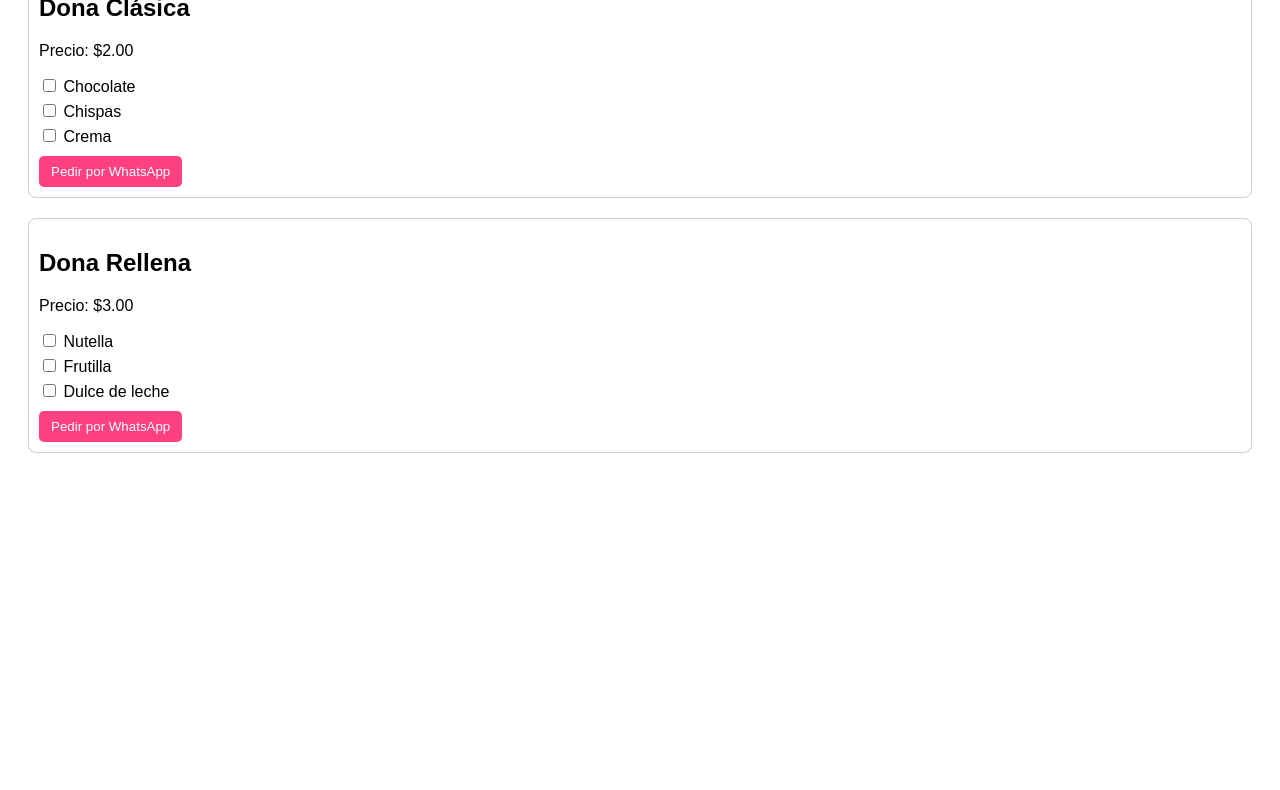
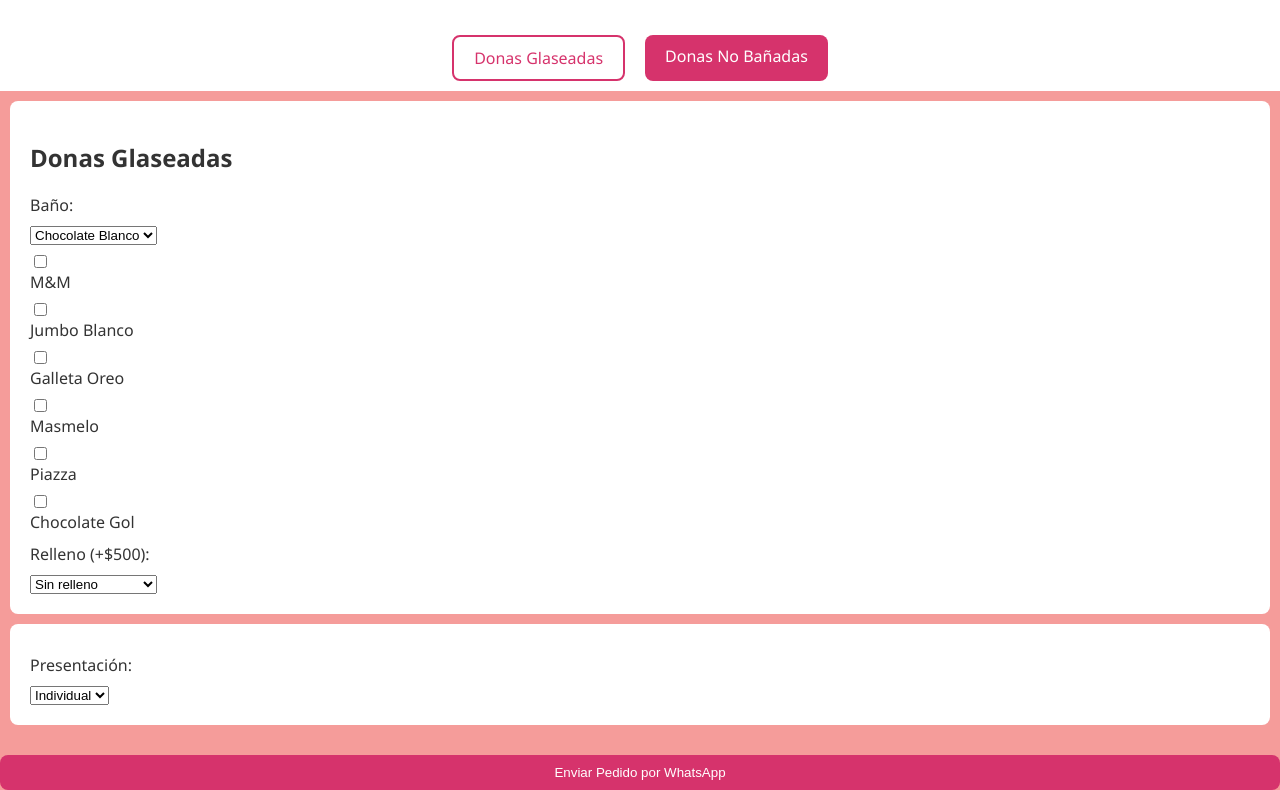
Before and after one commit to Dylan558-ui/G-D-Donuts, a plain HTML site: page index.html in a window 1280 px wide. Shown: the part 146-936 px from the top of the page. Before the commit the page ends 800 px from the top, so only its background shows below. Drawn offline with Linux system fonts and the light colour scheme.

Commit message:
subiendo mi sitio web

```diff
--- a/index.html
+++ b/index.html
@@ -1,50 +1,134 @@
 <!DOCTYPE html>
-<html>
+<html lang="es">
 <head>
-  <title>Donas Deliciosas</title>
+  <meta charset="UTF-8">
+  <meta name="viewport" content="width=device-width, initial-scale=1.0">
+  <title>G&D Donuts</title>
   <style>
-    body { font-family: Arial, sans-serif; padding: 20px; }
-    .producto { margin-bottom: 20px; border: 1px solid #ccc; padding: 10px; border-radius: 8px; }
-    label { display: block; margin-top: 5px; }
-    button { margin-top: 10px; padding: 8px 12px; border-radius: 5px; background: #ff4081; color: white; border: none; cursor: pointer; }
+    body { margin: 0; font-family: 'Segoe UI', sans-serif; background-color: #F59C9A; color: #333; }
+    header { text-align: center; padding: 20px; background-color: #fff; }
+    header img { max-width: 150px; }
+    h1 { font-family: "Milky Vintage", sans-serif; color: #d6336c; margin-top: 10px; }
+    .tabs { display: flex; justify-content: center; gap: 20px; background: #fff; padding: 10px 0; }
+    .tab { cursor: pointer; padding: 10px 20px; border-radius: 8px; background: #d6336c; color: #fff; }
+    .tab.active { background: #fff; color: #d6336c; border: 2px solid #d6336c; }
+    .content { display: none; padding: 20px; background: #fff; margin: 10px; border-radius: 8px; }
+    .content.active { display: block; }
+    label, select, input[type=checkbox] { display: block; margin-top: 10px; }
+    button { margin-top: 20px; padding: 10px 20px; background: #d6336c; color: #fff; border: none; border-radius: 8px; cursor: pointer; width: 100%; }
   </style>
+  <link href="https://fonts.googleapis.com/css2?family=Pacifico&display=swap" rel="stylesheet">
 </head>
 <body>
-  <h1>🍩 Donas Deliciosas</h1>
+  <header>
+    <img src="PUT_URL_OF_YOUR_LOGO_HERE" alt="G&D Donuts Logo">
+    <h1 style="font-family: 'Pacifico', cursive;">G&D Donuts</h1>
+  </header>
 
-  <div class="producto">
-    <h2>Dona Clásica</h2>
-    <p>Precio: $2.00</p>
-    <label><input type="checkbox" value="Chocolate"> Chocolate</label>
-    <label><input type="checkbox" value="Chispas"> Chispas</label>
-    <label><input type="checkbox" value="Crema"> Crema</label>
-    <button onclick="hacerPedido('Dona Clásica', this)">Pedir por WhatsApp</button>
+  <div class="tabs">
+    <div class="tab active" onclick="showTab('glaseadas')">Donas Glaseadas</div>
+    <div class="tab" onclick="showTab('nobanhadas')">Donas No Bañadas</div>
   </div>
 
-  <div class="producto">
-    <h2>Dona Rellena</h2>
-    <p>Precio: $3.00</p>
-    <label><input type="checkbox" value="Nutella"> Nutella</label>
-    <label><input type="checkbox" value="Frutilla"> Frutilla</label>
-    <label><input type="checkbox" value="Dulce de leche"> Dulce de leche</label>
-    <button onclick="hacerPedido('Dona Rellena', this)">Pedir por WhatsApp</button>
+  <div id="glaseadas" class="content active">
+    <h2>Donas Glaseadas</h2>
+    <label>Baño:
+      <select id="bañoGlaseadas">
+        <option value="Chocolate Blanco">Chocolate Blanco</option>
+        <option value="Chocolate Negro">Chocolate Negro</option>
+      </select>
+    </label>
+    <label><input type="checkbox" value="M&M"> M&M</label>
+    <label><input type="checkbox" value="Jumbo Blanco"> Jumbo Blanco</label>
+    <label><input type="checkbox" value="Galleta Oreo"> Galleta Oreo</label>
+    <label><input type="checkbox" value="Masmelo"> Masmelo</label>
+    <label><input type="checkbox" value="Piazza"> Piazza</label>
+    <label><input type="checkbox" value="Chocolate Gol"> Chocolate Gol</label>
+
+    <label>Relleno (+$500):
+      <select id="rellenoGlaseadas">
+        <option value="Sin relleno">Sin relleno</option>
+        <option value="Chocolate Blanco">Chocolate Blanco</option>
+        <option value="Chocolate Negro">Chocolate Negro</option>
+        <option value="Chantilly">Chantilly</option>
+        <option value="Arequipe">Arequipe</option>
+      </select>
+    </label>
   </div>
 
+  <div id="nobanhadas" class="content">
+    <h2>Donas No Bañadas</h2>
+    <label>Salsa:
+      <select id="salsaNobanhadas">
+        <option value="Arequipe">Arequipe</option>
+        <option value="Chocolate">Chocolate</option>
+      </select>
+    </label>
+    <label><input type="checkbox" value="Fresas"> Fresas</label>
+    <label><input type="checkbox" value="Oreo"> Oreo</label>
+    <label><input type="checkbox" value="Chocolates chiquitos"> Chocolates chiquitos</label>
+
+    <label>Relleno (+$500):
+      <select id="rellenoNobanhadas">
+        <option value="Sin relleno">Sin relleno</option>
+        <option value="Chocolate Blanco">Chocolate Blanco</option>
+        <option value="Chocolate Negro">Chocolate Negro</option>
+        <option value="Chantilly">Chantilly</option>
+        <option value="Arequipe">Arequipe</option>
+      </select>
+    </label>
+  </div>
+
+  <div class="content active">
+    <label>Presentación:
+      <select id="presentacion">
+        <option value="Individual">Individual</option>
+        <option value="Caja x4">Caja x4</option>
+        <option value="Caja x6">Caja x6</option>
+        <option value="Caja x8">Caja x8</option>
+        <option value="Caja x9">Caja x9</option>
+        <option value="Caja x12">Caja x12</option>
+        <option value="Caja x14">Caja x14</option>
+      </select>
+    </label>
+  </div>
+
+  <button onclick="enviarPedido()">Enviar Pedido por WhatsApp</button>
+
   <script>
-    function hacerPedido(nombreProducto, boton) {
-      let checks = boton.parentElement.querySelectorAll('input[type=checkbox]');
-      let toppings = [];
-      checks.forEach(c => { if (c.checked) toppings.push(c.value); });
+    function showTab(tab) {
+      document.querySelectorAll('.tab').forEach(el => el.classList.remove('active'));
+      document.querySelectorAll('.content').forEach(el => el.classList.remove('active'));
+      document.getElementById(tab).classList.add('active');
+      document.querySelector(`.tab[onclick="showTab('${tab}')"]`).classList.add('active');
+    }
 
-      let mensaje = `¡Hola! Quiero pedir una ${nombreProducto}`;
-      if (toppings.length > 0) {
-        mensaje += ` con: ${toppings.join(', ')}`;
+    function enviarPedido() {
+      const presentacion = document.getElementById("presentacion").value;
+      const baño = document.getElementById("bañoGlaseadas").value;
+      const salsa = document.getElementById("salsaNobanhadas").value;
+      const rellenoG = document.getElementById("rellenoGlaseadas").value;
+      const rellenoN = document.getElementById("rellenoNobanhadas").value;
+
+      const glaseToppings = Array.from(document.querySelectorAll("#glaseadas input:checked")).map(e => e.value);
+      const noGlaseToppings = Array.from(document.querySelectorAll("#nobanhadas input:checked")).map(e => e.value);
+
+      let mensaje = `Hola! Quiero pedir:\nPresentación: ${presentacion}`;
+
+      if(glaseToppings.length || rellenoG !== 'Sin relleno') {
+        mensaje += `\n\n🍩 Donas Glaseadas (Baño ${baño})`;
+        if(glaseToppings.length) mensaje += `\nToppings: ${glaseToppings.join(", ")}`;
+        if(rellenoG !== 'Sin relleno') mensaje += `\nRelleno: ${rellenoG} (+$500 c/u)`;
       }
-      let numero = "1234567890"; // ← Cambia por tu número sin símbolos ni espacios
-      let url = `https://wa.me/${numero}?text=${encodeURIComponent(mensaje)}`;
-      window.open(url, '_blank');
+
+      if(noGlaseToppings.length || rellenoN !== 'Sin relleno') {
+        mensaje += `\n\n🍩 Donas No Bañadas (Salsa ${salsa})`;
+        if(noGlaseToppings.length) mensaje += `\nToppings: ${noGlaseToppings.join(", ")}`;
+        if(rellenoN !== 'Sin relleno') mensaje += `\nRelleno: ${rellenoN} (+$500 c/u)`;
+      }
+
+      window.open(`https://wa.me/573183910014?text=${encodeURIComponent(mensaje)}`);
     }
   </script>
-
 </body>
 </html>
```
